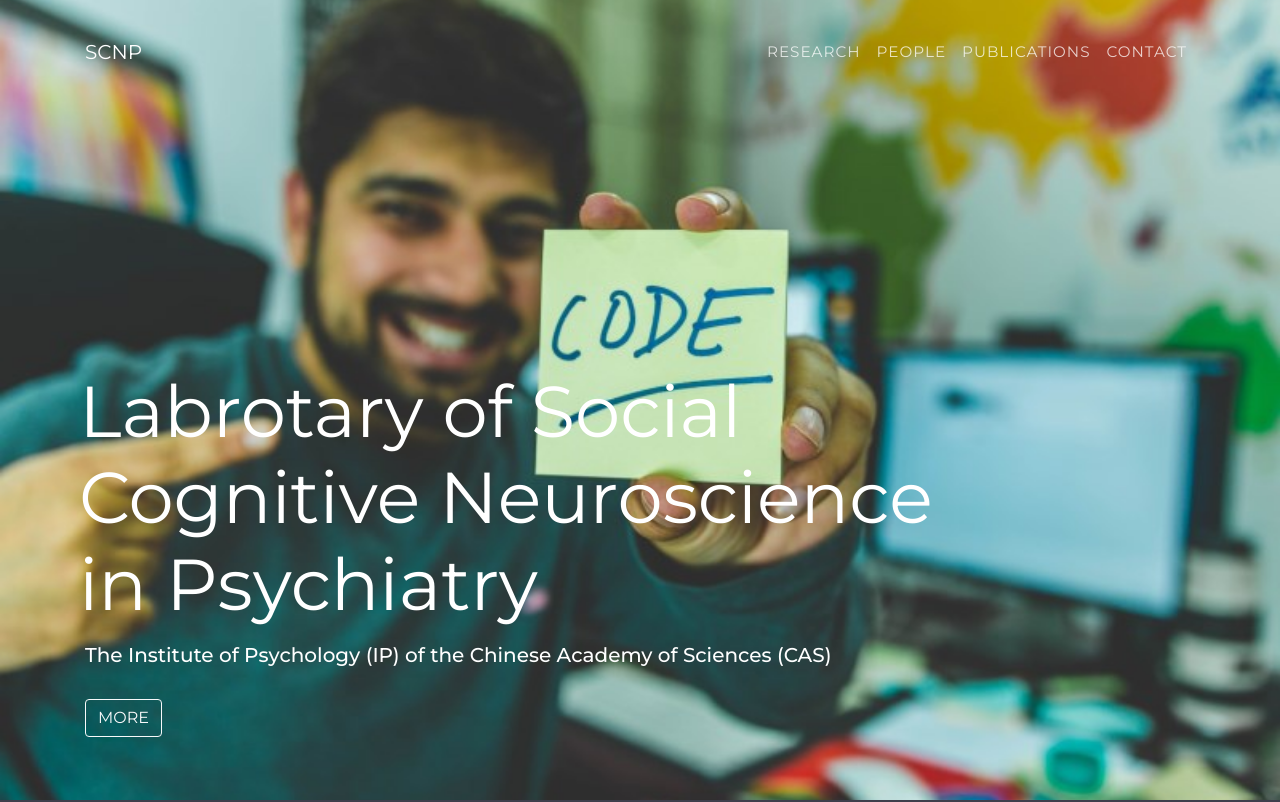
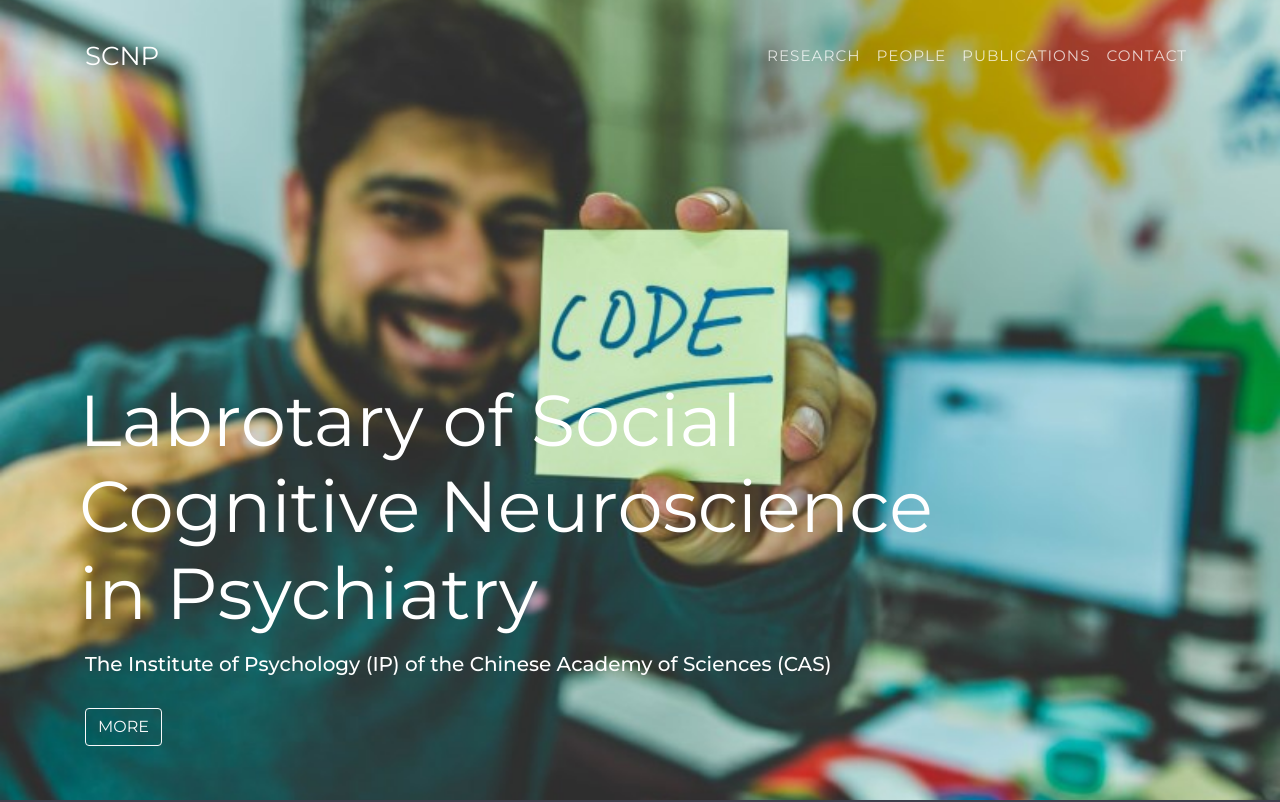
Before and after one commit to QingchenFan/-scnp.github.io, a plain HTML site: page index.html in a window 1280 px wide. Shown: the top 802 px of the page. Drawn offline with nearby package versions, Linux system fonts and the light colour scheme.

Commit message:
Update index.html

```diff
--- a/index.html
+++ b/index.html
@@ -21,7 +21,7 @@
   <header>
     <style>
     .navbar-brand {
-        font-size: 20px; /* 修改为您想要的字体大小 */
+        font-size: 26px; /* 修改为您想要的字体大小 */
     }
 
     .nav-link {
```
